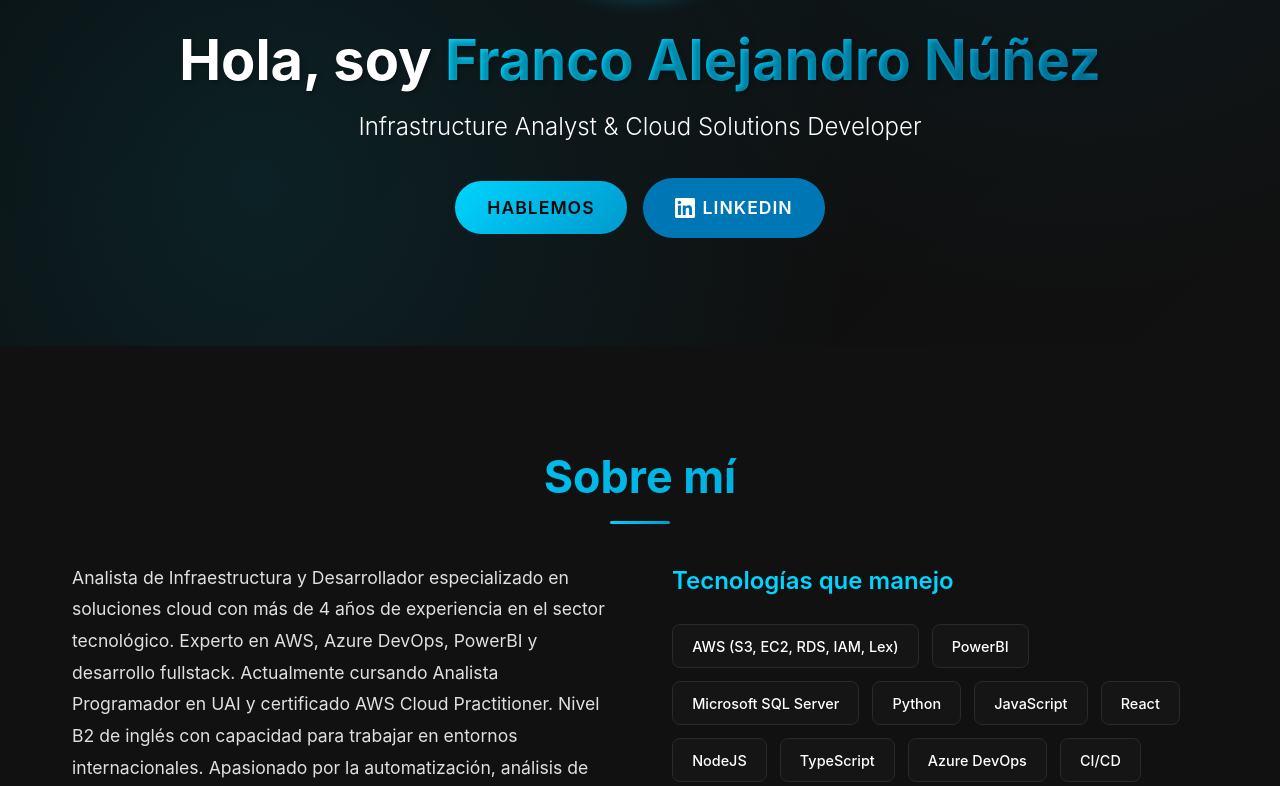
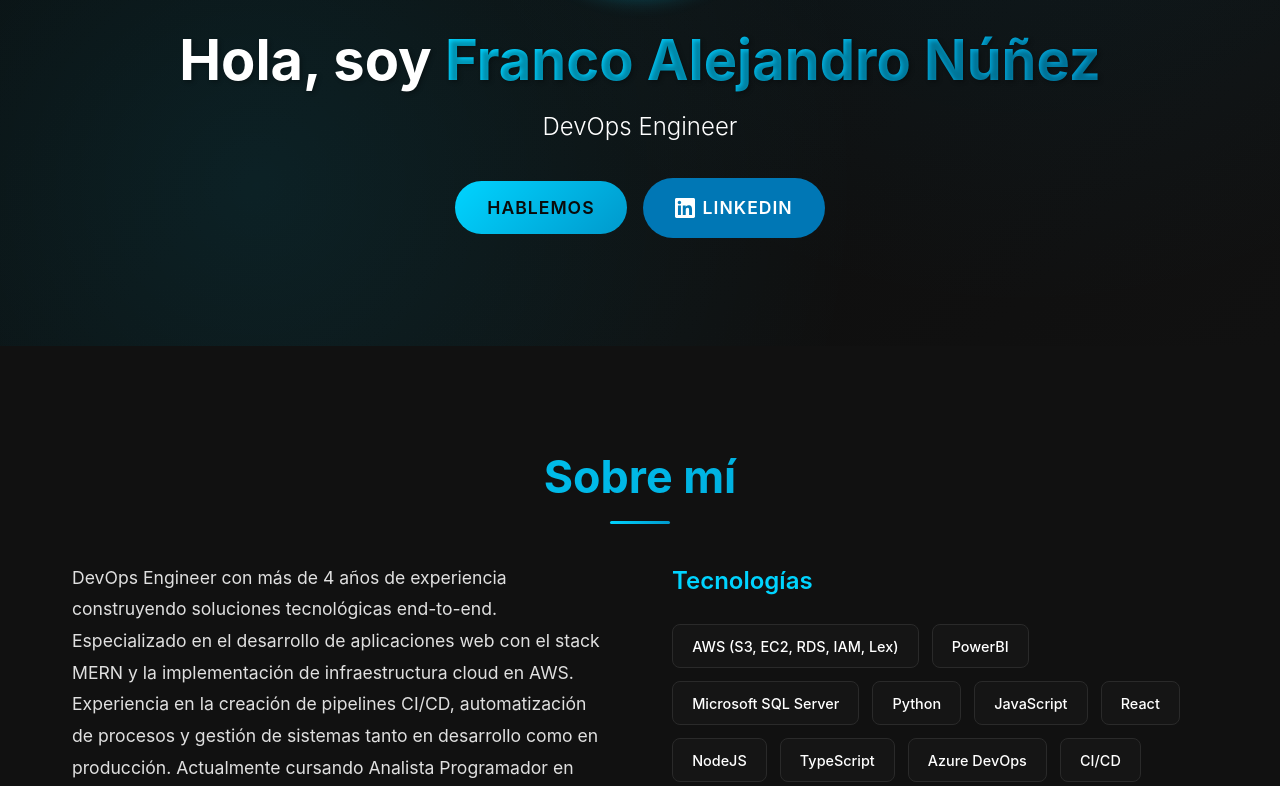
Before and after one commit to franco954/Portfolio, a React (Vite) app: page / in a window 1280 px wide. Shown: the part 454-1240 px from the top of the page. Built offline with nearby package versions, Linux system fonts and the light colour scheme.

Commit message:
change description and footer section

```diff
--- a/src/App.tsx
+++ b/src/App.tsx
@@ -16,7 +16,7 @@ function App() {
   // Información personal actualizada basada en CV
   const personalInfo = {
     name: "Franco Alejandro Núñez",
-    title: "Infrastructure Analyst & Cloud Solutions Developer",
+    title: "DevOps Engineer",
     location: "Buenos Aires, Argentina",
     phone: "+54 11 2878-0357",
     email: "nunezfrancoalejandro1@gmail.com",
@@ -25,7 +25,7 @@ function App() {
     cvOnline: "https://franconunezresume.netlify.app/",
     profileImage: "/images/profile.jpg",
     about:
-      "Analista de Infraestructura y Desarrollador especializado en soluciones cloud con más de 4 años de experiencia en el sector tecnológico. Experto en AWS, Azure DevOps, PowerBI y desarrollo fullstack. Actualmente cursando Analista Programador en UAI y certificado AWS Cloud Practitioner. Nivel B2 de inglés con capacidad para trabajar en entornos internacionales. Apasionado por la automatización, análisis de datos y creación de soluciones eficientes que impulsen el crecimiento empresarial.",
+      "DevOps Engineer con más de 4 años de experiencia construyendo soluciones tecnológicas end-to-end. Especializado en el desarrollo de aplicaciones web con el stack MERN y la implementación de infraestructura cloud en AWS. Experiencia en la creación de pipelines CI/CD, automatización de procesos y gestión de sistemas tanto en desarrollo como en producción. Actualmente cursando Analista Programador en UAI y certificado AWS Cloud Practitioner. Nivel B2 de inglés con capacidad para trabajar en entornos internacionales.",
   };
 
   const skills = [
--- a/src/components/About.tsx
+++ b/src/components/About.tsx
@@ -23,7 +23,7 @@ const About: React.FC<AboutProps> = ({ about, skills, cvOnline }) => {
             <p>{about}</p>
           </div>
           <div className="skills">
-            <h3>Tecnologías que manejo</h3>
+            <h3>Tecnologías</h3>
             <div className="skills-grid">
               {skills.map((skill, index) => (
                 <span key={index} className="skill-tag">
--- a/src/components/Contact.tsx
+++ b/src/components/Contact.tsx
@@ -20,7 +20,10 @@ const Contact: React.FC<ContactProps> = ({
     <section id="contact" className="contact">
       <div className="container">
         <h2 className="section-title">Contacto</h2>
-        <p className="section-subtitle">Construyamos algo increíble juntos</p>
+        <p className="section-subtitle">
+          Ponte en contacto conmigo a través de cualquiera de los siguientes
+          medios:
+        </p>
 
         <div className="contact-info-grid">
           <a href={`tel:${phone}`} className="contact-card">
@@ -32,26 +35,6 @@ const Contact: React.FC<ContactProps> = ({
               <p>{phone}</p>
             </div>
           </a>
-
-          <a href={`mailto:${email}`} className="contact-card">
-            <div className="contact-icon email">
-              <span>✉️</span>
-            </div>
-            <div className="contact-details">
-              <h3>Email</h3>
-              <p>{email}</p>
-            </div>
-          </a>
-
-          <div className="contact-card">
-            <div className="contact-icon location">
-              <span>📍</span>
-            </div>
-            <div className="contact-details">
-              <h3>Ubicación</h3>
-              <p>{location}</p>
-            </div>
-          </div>
 
           {linkedin && (
             <a
@@ -77,6 +60,16 @@ const Contact: React.FC<ContactProps> = ({
             </a>
           )}
 
+          <a href={`mailto:${email}`} className="contact-card">
+            <div className="contact-icon email">
+              <span>✉️</span>
+            </div>
+            <div className="contact-details">
+              <h3>Email</h3>
+              <p>{email}</p>
+            </div>
+          </a>
+
           {github && (
             <a
               href={github}
@@ -100,6 +93,16 @@ const Contact: React.FC<ContactProps> = ({
               </div>
             </a>
           )}
+
+          <div className="contact-card">
+            <div className="contact-icon location">
+              <span>📍</span>
+            </div>
+            <div className="contact-details">
+              <h3>Ubicación</h3>
+              <p>{location}</p>
+            </div>
+          </div>
         </div>
       </div>
     </section>
--- a/src/components/Footer.tsx
+++ b/src/components/Footer.tsx
@@ -9,13 +9,7 @@ interface FooterProps {
   cvOnline: string;
 }
 
-const Footer: React.FC<FooterProps> = ({
-  name,
-  email,
-  linkedin,
-  github,
-  cvOnline,
-}) => {
+const Footer: React.FC<FooterProps> = ({ name, email, cvOnline }) => {
   const currentYear = new Date().getFullYear();
 
   return (
@@ -24,9 +18,7 @@ const Footer: React.FC<FooterProps> = ({
         <div className="footer-content">
           <div className="footer-section">
             <h3 className="footer-title">{name}</h3>
-            <p className="footer-subtitle">
-              Infrastructure Analyst & Cloud Solutions Developer
-            </p>
+            <p className="footer-subtitle">DevOps Engineer</p>
           </div>
 
           <div className="footer-section">
@@ -60,30 +52,6 @@ const Footer: React.FC<FooterProps> = ({
               </a>
             </p>
           </div>
-
-          <div className="footer-section">
-            <h4 className="footer-heading">Sígueme</h4>
-            <div className="social-links">
-              <a
-                href={linkedin}
-                target="_blank"
-                rel="noopener noreferrer"
-                className="social-link"
-                title="LinkedIn"
-              >
-                <span className="icon">💼</span>
-              </a>
-              <a
-                href={github}
-                target="_blank"
-                rel="noopener noreferrer"
-                className="social-link"
-                title="GitHub"
-              >
-                <span className="icon">🐱</span>
-              </a>
-            </div>
-          </div>
         </div>
 
         <div className="footer-bottom">
```
